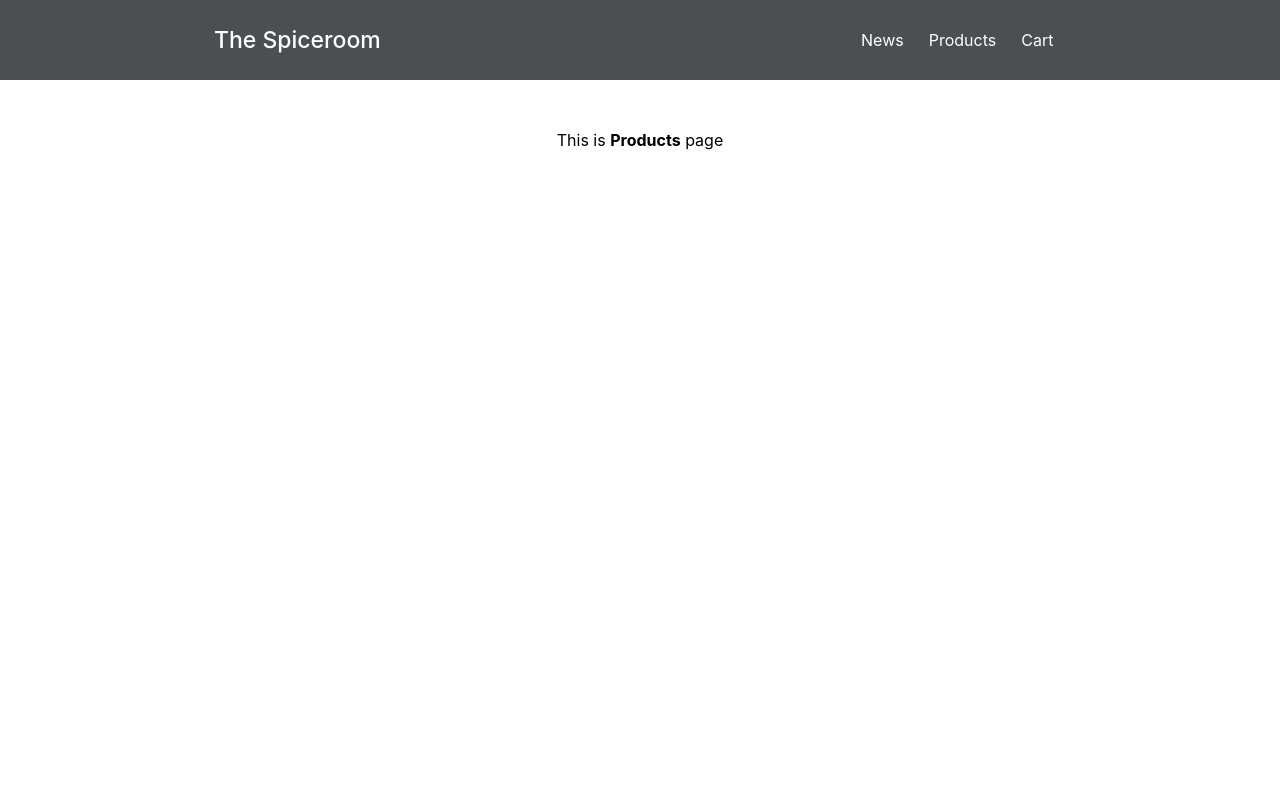
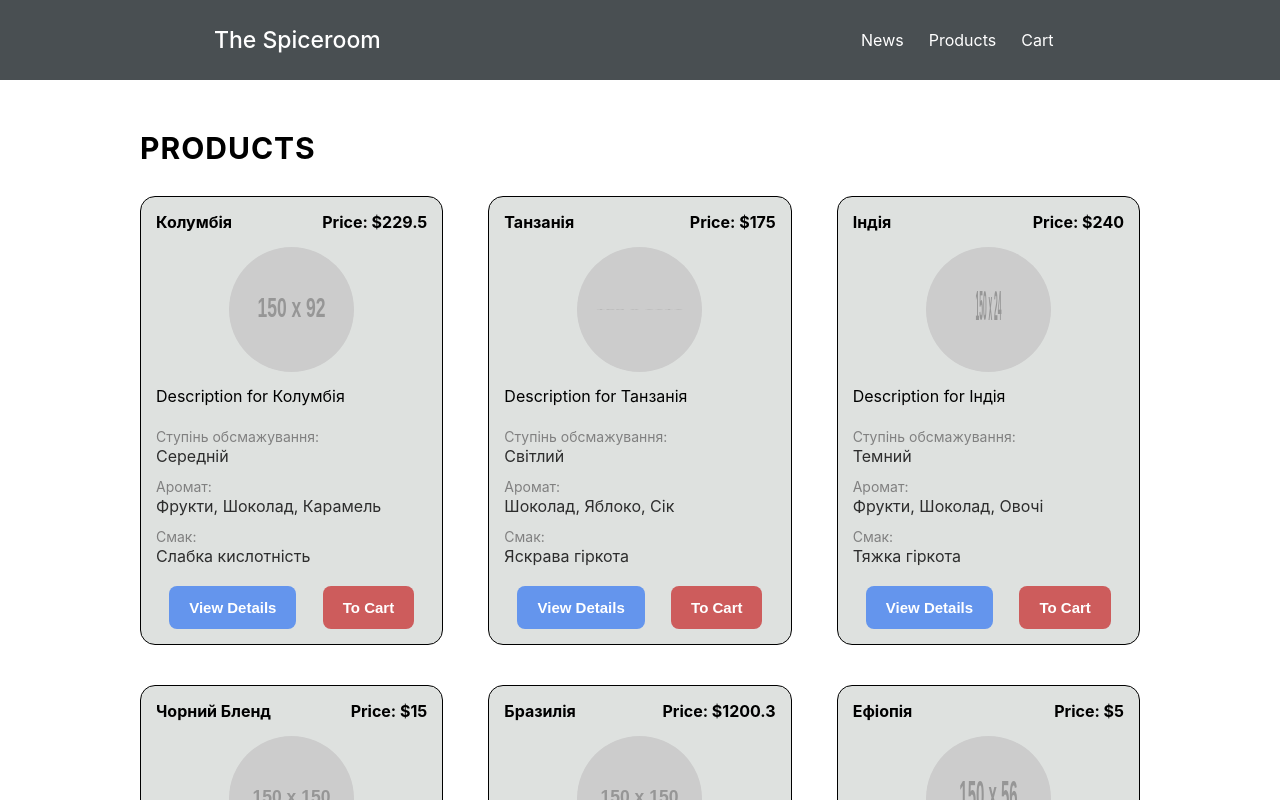
Before and after one commit to nkshn/spiceroom-proto, a React (Create React App) app: page /products in a window 1280 px wide. Shown: the top 800 px of the page. Built offline with nearby package versions, Linux system fonts and the light colour scheme.

Commit message:
finished styling ProductPage

```diff
--- /dev/null
+++ b/src/components/ProductItem.css
@@ -0,0 +1,81 @@
+.grid-item {
+  border: 0.3px solid black;
+  border-radius: 15px;
+  background: #dee1df;
+}
+.grid-item_content {
+  padding: 15px;
+}
+.products-page_txt-container {
+  display: flex;
+  justify-content: space-between;
+  margin-bottom: 15px;
+}
+.products-page_title {
+  margin: 0px;
+}
+.products-page_price {
+  margin: 0px;
+}
+.products-page_img {
+  width: 125px;
+  height: 125px;
+  border-radius: 50%;
+}
+.products-page_text {
+  margin: 0px;
+  text-align: left;
+  font-size: 16px;
+  font-weight: 400;
+  margin-top: 10px;
+  margin-bottom: 10px;
+}
+.products-page_ul {
+  list-style: none;
+  text-align: left;
+  padding: 0px;
+  margin-bottom: 20px;
+  margin-top: 20px;
+}
+.products-page_ul-li {
+  margin-top: 10px;
+  margin-bottom: 10px;
+}
+.products-page_ul-label {
+  color: grey;
+  font-size: 14px;
+  font-weight: 400;
+}
+.products-page_ul-p {
+  margin: 0px;
+  color: #2d2d2d;
+  font-size: 16px;
+}
+.products-page_btns {
+  display: flex;
+  justify-content: space-around;
+}
+.products-page_btn-view {
+  padding-left: 20px;
+  padding-right: 20px;
+  padding-top: 13px;
+  padding-bottom: 13px;
+  border-radius: 8px;
+  background: cornflowerblue;
+  color: white;
+  border: none;
+  font-size: 15px;
+  font-weight: 600;
+}
+.products-page_btn-cart {
+  padding-left: 20px;
+  padding-right: 20px;
+  padding-top: 13px;
+  padding-bottom: 13px;
+  border-radius: 8px;
+  background: indianred;
+  color: white;
+  border: none;
+  font-size: 15px;
+  font-weight: 600;
+}
--- /dev/null
+++ b/src/components/ProductItem.js
@@ -0,0 +1,48 @@
+import React from 'react';
+import PropTypes from 'prop-types';
+import './ProductItem.css';
+
+function ProductItem(props) {
+  return (
+    <div className="grid-item">
+      <div className="grid-item_content">
+        <div className="products-page_txt-container">
+          <h4 className="products-page_title">{props.title}</h4>
+          <h4 className="products-page_price">Price: ${props.price}</h4>
+        </div>
+        <img className="products-page_img" src={props.image} />
+        <p className="products-page_text">{props.description}</p>
+        <ul className="products-page_ul">
+          <li className="products-page_ul-li">
+            <label className="products-page_ul-label">Ступінь обсмажування:</label>
+            <p className="products-page_ul-p">{props.fryingDegree}</p>
+          </li>
+          <li className="products-page_ul-li">
+            <label className="products-page_ul-label">Аромат:</label>
+            <p className="products-page_ul-p">{props.aroma}</p>
+          </li>
+          <li className="products-page_ul-li">
+            <label className="products-page_ul-label">Смак:</label>
+            <p className="products-page_ul-p">{props.taste}</p>
+          </li>
+        </ul>
+        <div className="products-page_btns">
+          <button className="products-page_btn-view">View Details</button>
+          <button className="products-page_btn-cart">To Cart</button>
+        </div>
+      </div>
+    </div>
+  )
+}
+
+ProductItem.propTypes = {
+  title: PropTypes.string.isRequired,
+  description: PropTypes.string.isRequired,
+  price: PropTypes.number.isRequired,
+  image: PropTypes.string.isRequired,
+  fryingDegree: PropTypes.string.isRequired,
+  aroma: PropTypes.string.isRequired,
+  taste: PropTypes.string.isRequired,
+}
+
+export default ProductItem;
--- a/src/index.css
+++ b/src/index.css
@@ -27,3 +27,7 @@ body {
   margin-bottom: 50px;
   margin-top: 50px;
 }
+
+button:focus {
+  outline: none;
+}
--- a/src/pages/ProductsPage.css
+++ b/src/pages/ProductsPage.css
@@ -1,3 +1,17 @@
 .products-page_container {
   text-align: center;
 }
+.products-page_header {
+  text-align: left;
+  text-transform: uppercase;
+  letter-spacing: 1px;
+  font-size: 30px;
+  font-weight: 700;
+}
+.grid {
+  display: grid;
+  grid-template-columns: 1fr 1fr 1fr;
+  grid-column-gap: 45px;
+  grid-row-gap: 40px;
+  grid-template-rows: auto; /* of fixed value ex. 450px */
+}
--- a/src/pages/ProductsPage.js
+++ b/src/pages/ProductsPage.js
@@ -1,10 +1,33 @@
 import React from 'react';
+import ProductItem from '../components/ProductItem';
 import './ProductsPage.css';
+import { PRODUCTS_DATA } from '../data/dummy-data';
 
 function ProductsPage() {
+
+  const productsData = PRODUCTS_DATA;
+
   return (
     <div className="container products-page_container">
-      <p>This is <b>Products</b> page</p>
+      <p className="products-page_header">Products</p>
+      <div className="grid">
+        {
+          productsData.map(item => {
+            return (
+              <ProductItem
+                key={item.id}
+                title={item.title}
+                description={item.description}
+                price={item.price}
+                image={item.image}
+                fryingDegree={item.fryingDegree}
+                aroma={item.aroma}
+                taste={item.taste}
+              />
+            )
+          })
+        }
+      </div>
     </div>
   )
 }
```
